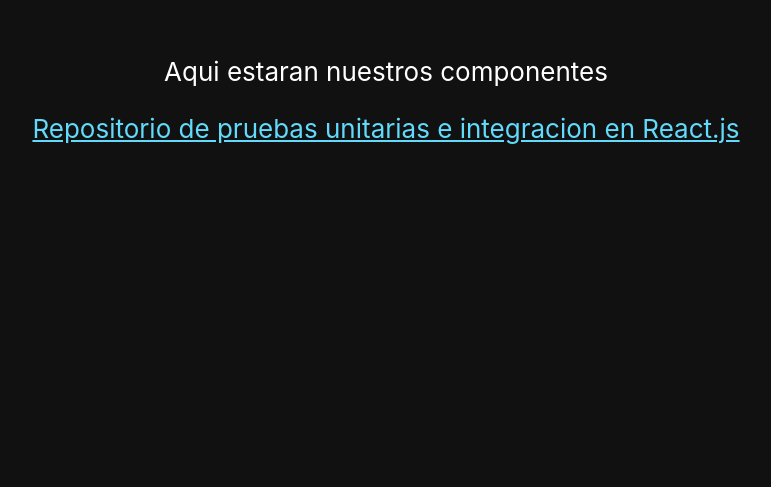
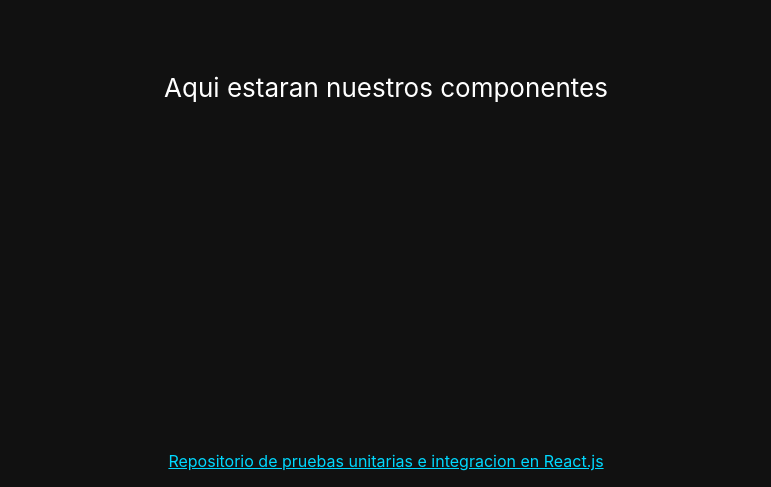
Before and after one commit to icao/pruebas-unitarias-integracion-react, a React (Create React App) app: page / in a window 1280 px wide. Shown: the part 313-800 px from the top of the page, without its empty margins (254-1025 px from the left). Built offline with nearby package versions, Linux system fonts and the light colour scheme.

Commit message:
Normalizando estilos a scss

```diff
--- a/src/App.jsx
+++ b/src/App.jsx
@@ -3,18 +3,20 @@
 
 function App() {
   return (
-    <div className='App'>
-      <header className='App-header'>
+    <div className='app'>
+      <header className='app-header'>
         <p>Aqui estaran nuestros componentes</p>
+      </header>
+      <footer className='app-footer'>
         <a
-          className='App-link'
+          className='link'
           href='https://github.com/icao/pruebas-unitarias-integracion-react'
           target='_blank'
           rel='noopener noreferrer'
         >
           Repositorio de pruebas unitarias e integracion en React.js
         </a>
-      </header>
+      </footer>
     </div>
   )
 }
--- a/src/App.scss
+++ b/src/App.scss
@@ -1,21 +1,8 @@
 @import './scss/Palette';
 
-.App {
+.app {
   text-align: center;
-}
-
-.App-logo {
-  height: 40vmin;
-  pointer-events: none;
-}
-
-@media (prefers-reduced-motion: no-preference) {
-  .App-logo {
-    animation: App-logo-spin infinite 20s linear;
-  }
-}
-
-.App-header {
+  &-header {
     background-color: $color-primary;
     min-height: 100vh;
     display: flex;
@@ -25,16 +12,15 @@
     font-size: calc(10px + 2vmin);
     color: white;
   }
-
-.App-link {
-  color: #61dafb;
+  &-footer {
+    width: 100%;
+    // background-color: pink;
+    position: absolute;
+    bottom: 0;
+    padding: 1em 0;
+  }
 }
 
-@keyframes App-logo-spin {
-  from {
-    transform: rotate(0deg);
+.link {
+  color: #00d9ff;
 }
-  to {
-    transform: rotate(360deg);
-  }
-}
```
Also changed, not shown: public/logo192.png (deleted), public/logo512.png (deleted). Lines whose indentation alone changed are shown as unchanged.
